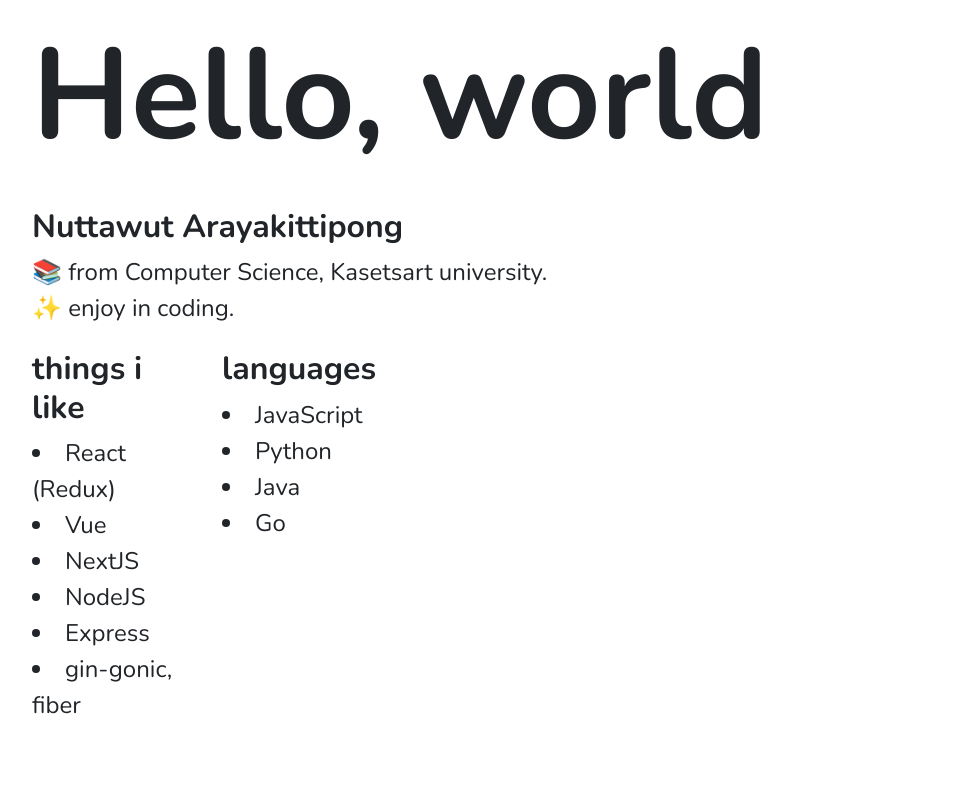
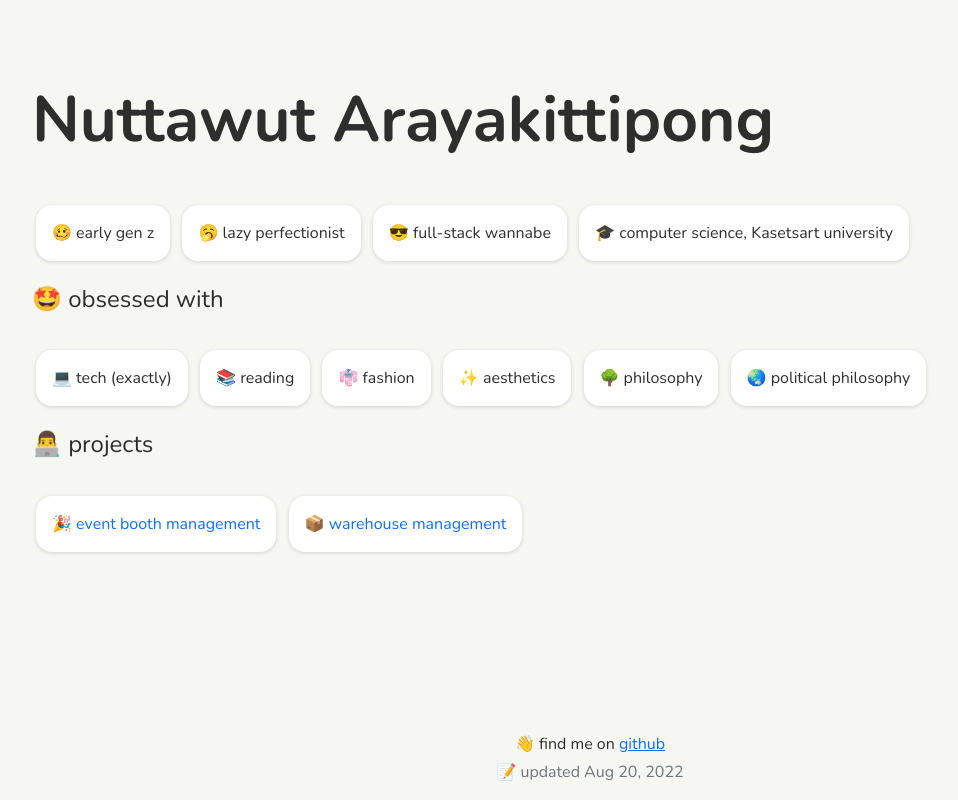
Before and after one commit to thisnat/thisnat.github.io, a plain HTML site: page index.html in a window 1280 px wide. Shown: the whole page, without its empty margins (50-1008 px from the left). Drawn offline with nearby package versions, Linux system fonts and the light colour scheme.

Commit message:
more cool ✨

```diff
--- a/index.html
+++ b/index.html
@@ -1,49 +1,74 @@
 <!DOCTYPE html>
 <html lang="en">
-
   <head>
     <meta charset="UTF-8" />
     <meta http-equiv="X-UA-Compatible" content="IE=edge" />
     <meta name="viewport" content="width=device-width, initial-scale=1.0" />
-  <link href="https://cdn.jsdelivr.net/npm/bootstrap@5.1.3/dist/css/bootstrap.min.css" rel="stylesheet"
-    integrity="sha384-1BmE4kWBq78iYhFldvKuhfTAU6auU8tT94WrHftjDbrCEXSU1oBoqyl2QvZ6jIW3" crossorigin="anonymous" />
-  <link rel="stylesheet" href="style.css">
+    <link
+      href="https://cdn.jsdelivr.net/npm/bootstrap@5.1.3/dist/css/bootstrap.min.css"
+      rel="stylesheet"
+      integrity="sha384-1BmE4kWBq78iYhFldvKuhfTAU6auU8tT94WrHftjDbrCEXSU1oBoqyl2QvZ6jIW3"
+      crossorigin="anonymous"
+    />
+    <link rel="stylesheet" href="style.css" />
     <title>thisnat</title>
   </head>
 
   <body>
-  <div class="container">
-    <p class="hi">Hello, world</p>
+    <div class="container my-5">
+      <p class="my-4 fw-bold" style="font-size: 4rem">
+        Nuttawut Arayakittipong
+      </p>
       <div>
-      <h2>Nuttawut Arayakittipong</h2>
-      <div>
-        <p class="mb-0">📚 from Computer Science, Kasetsart university.</p>
-        <p>✨ enjoy in coding.</p>
+        <div class="bubble">
+          <p>🥴 early gen z</p>
         </div>
+        <div class="bubble">
+          <p>🥱 lazy perfectionist</p>
         </div>
-    <div class="row my-4">
-      <div class="col-md-2 mb-2">
-        <h2>things i like</h2>
-          <div>
-            <li>React (Redux)</li>
-            <li>Vue</li>
-            <li>NextJS</li>
-            <li>NodeJS</li>
-            <li>Express</li>
-            <li>gin-gonic, fiber</li>
+        <div class="bubble">
+          <p>😎 full-stack wannabe</p>
         </div>
+        <div class="bubble">
+          <p>🎓 computer science, Kasetsart university</p>
         </div>
-      <div class="col-md-2">
-        <h2>languages</h2>
-          <div>
-            <li>JavaScript</li>
-            <li>Python</li>
-            <li>Java</li>
-            <li>Go</li>
+        <h4 class="my-4">🤩 obsessed with</h4>
+        <div class="bubble">
+          <p>💻 tech (exactly)</p>
+        </div>
+        <div class="bubble">
+          <p>📚 reading</p>
+        </div>
+        <div class="bubble">
+          <p>👘 fashion</p>
+        </div>
+        <div class="bubble">
+          <p>✨ aesthetics</p>
+        </div>
+        <div class="bubble">
+          <p>🌳 philosophy</p>
+        </div>
+        <div class="bubble">
+          <p>🌏 political philosophy</p>
+        </div>
+        <h4 class="my-4">👨‍💻 projects</h4>
+        <div class="bubble">
+          <a href="https://github.com/thisnat/event-management" target="_blank"
+            >🎉 event booth management</a
+          >
+        </div>
+        <div class="bubble">
+          <a href="https://github.com/thisnat/warehouse-spring" target="_blank"
+            >📦 warehouse management</a
+          >
         </div>
       </div>
     </div>
-  </div>
+    <footer>
+      <p style="margin: 0.25rem">
+        👋 find me on <a href="https://github.com/thisnat/">github</a>
+      </p>
+      <p class="text-muted">📝 updated Aug 20, 2022</p>
+    </footer>
   </body>
-
 </html>
--- a/style.css
+++ b/style.css
@@ -1,16 +1,35 @@
 @import url('https://fonts.googleapis.com/css2?family=Nunito:wght@400;700&display=swap');
 
 body {
+  display: flex;
+  flex-direction: column;
+  background-color: #f6f7f2;
   font-family: Nunito;
-  font-weight: 400;
-  font-size: 1.5rem;
+  color: #2e2e2e;
+  height: 100vh;
+  margin: 0;
 }
 
-h2 {
-  font-weight: 700;
+footer {
+  min-height: 50px;
+  margin-top: auto;
+  text-align: center;
 }
 
-.hi {
-  font-size: 8rem;
-  font-weight: bold;
+.bubble {
+  display: inline-block;
+  margin: 0.8rem 0.25rem 0px;
+  padding: 1rem;
+  border-radius: 1rem;
+  background-color: white;
+  box-shadow: rgba(0, 0, 0, 0.15) 0px 1px 4px;
 }
+
+.bubble>p {
+  margin: 0;
+  font-size: 1rem;
+}
+
+.bubble>a {
+  text-decoration: none;
+}
```
Lines whose indentation alone changed are shown as unchanged.
